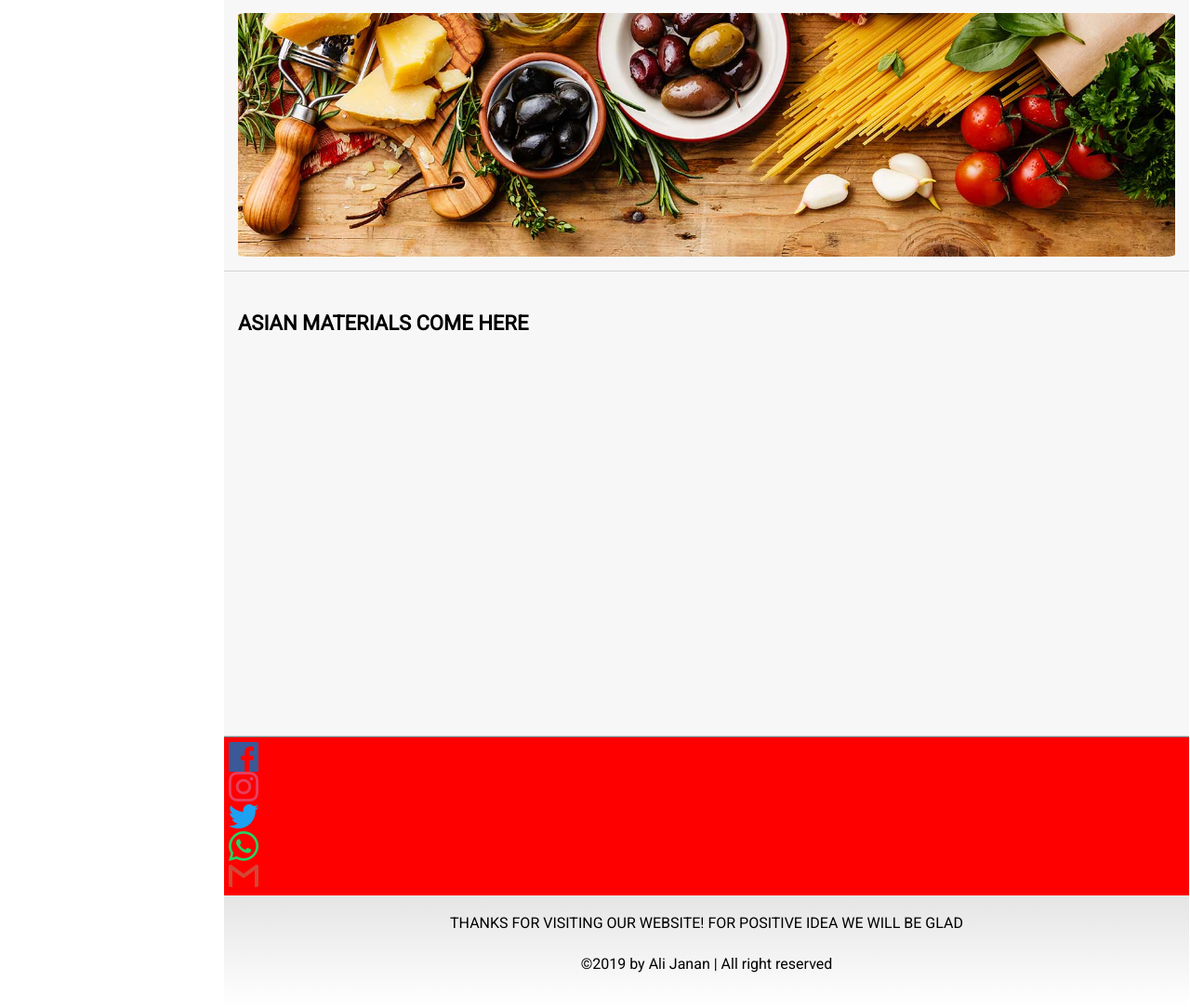
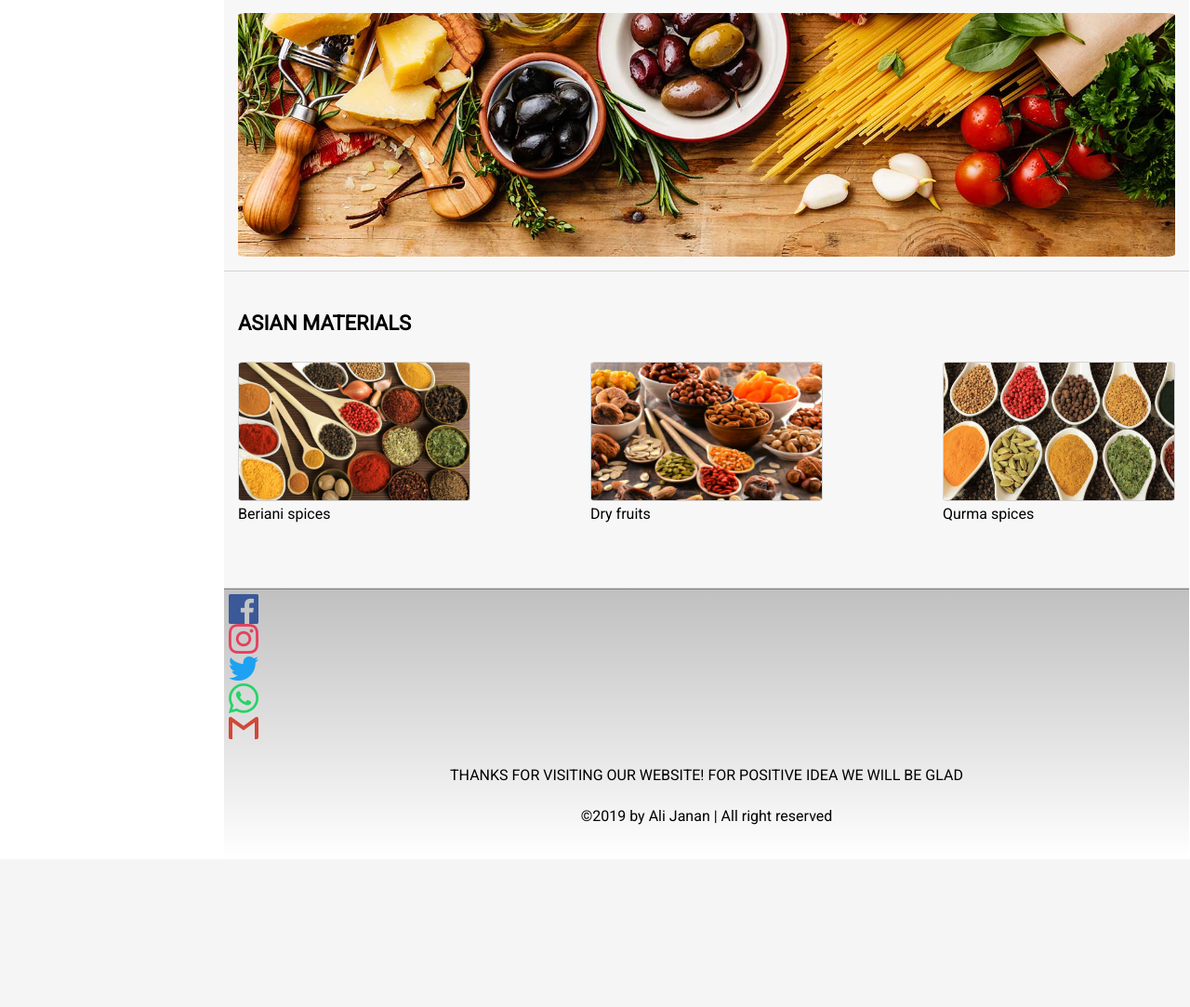
Before and after one commit to Ali-Janan/WebSite, a PHP site: page /index.php?page=index in a window 1280 px wide. Shown: the part 958-2041 px from the top of the page at 93% size. After the commit the page ends 1845 px from the top, so only its background shows below. Run offline with PHP 8.4, Linux system fonts and the light colour scheme; some web fonts are replaced.

Commit message:
asian materials images are added to 'index.html' file

```diff
--- a/asset/css/index.css
+++ b/asset/css/index.css
@@ -402,7 +402,23 @@ ul {
   grid-area: asian;
   background-color: #F7F7F7;
   border-bottom: 1px lightgray solid;
-  height: 500px;
+  /* height: 500px; */
+  display: flex;
+  flex-flow: column;
+  justify-content: space-between;
+}
+.cont {
+  display: flex;
+  flex-flow: row;
+  justify-content: space-between;
+  padding-bottom: 50px;
+}
+.asian-img {
+  width: 250px;
+  height: 150px;
+  border: 1px lightgray solid;
+  border-radius: 2%;
+
 }
 /* ASIAN END */
 
@@ -419,7 +435,7 @@ ul {
   font-size: 2em;
   width: 100%;
   padding: 5px;
-  background-color: red;
+  justify-content: space-between;
 }
 .ft-text {
   text-align: center;
--- a/html/index.html
+++ b/html/index.html
@@ -277,6 +277,16 @@
 
 <!-- ASIAN START -->
 <section class="asian padding">
-<h1>Asian materials come here</h1>
+
+  <div class="text-head">
+    <h1>Asian Materials</h1>
+  </div>
+
+  <div class="cont">
+    <figure><a href=""><img class="asian-img" src="./asset/image/spices3-.jpg" alt=""></a>Beriani spices</figure>
+    <figure><a href=""><img class="asian-img" src="./asset/image/sdf.jpg" alt=""></a>Dry fruits</figure>
+    <figure><a href=""><img class="asian-img" src="./asset/image/spices2.jpg" alt=""></a>Qurma spices</figure>
+  </div>
+
 </section>
 </main>
```
Also changed, not shown: asset/image/28277133_1776597572410887_2619340352481066497_n.jpg (deleted), asset/image/91dXqv9pZVL._SY355_.jpg (deleted), asset/image/Turmeric.jpg (added), asset/image/herbs-spices.jpg (added), asset/image/spices-.jpg (added), asset/image/spices2.jpg (added), asset/image/spices3-.jpg (added).
